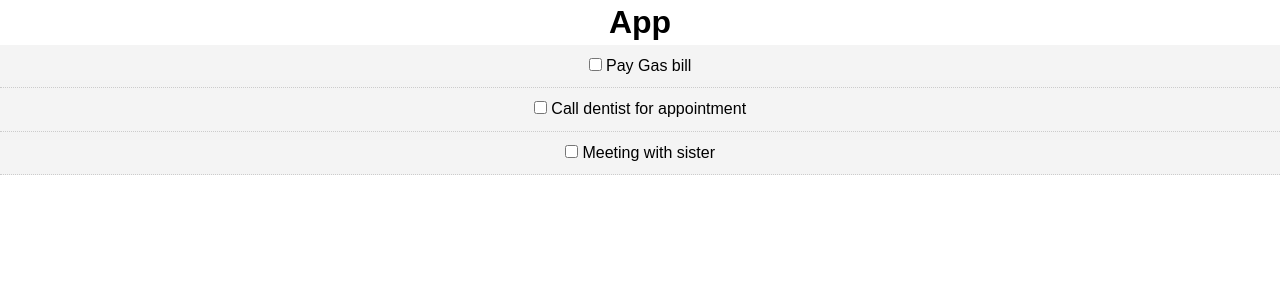
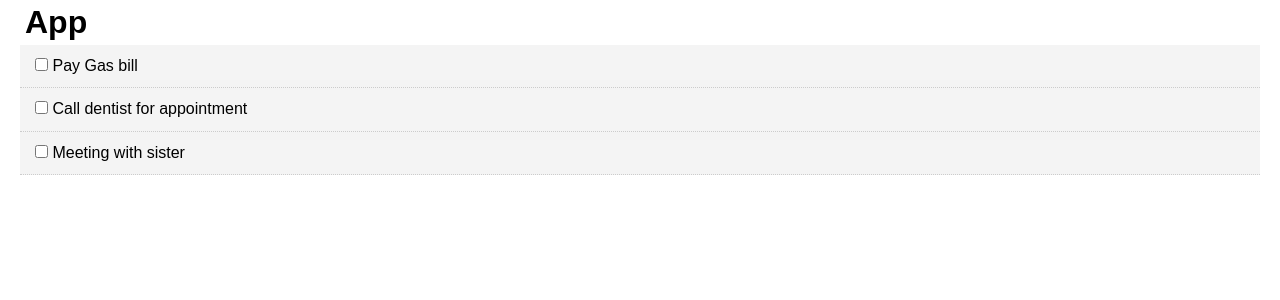
Before and after one commit to becc-mu/react-todo, a React (Create React App) app: page / in a window 1280 px wide. Shown: the top 300 px of the page. Built offline with nearby package versions, Linux system fonts and the light colour scheme; the HTML template or start-up script is replaced by a standard one.

Commit message:
some styling

```diff
--- a/src/App.css
+++ b/src/App.css
@@ -1,11 +1,7 @@
-.App {
-  text-align: center;
-}
-
 * {
   box-sizing: border-box;
   margin: 0;
-  padding: 0;
+  padding: 0 5px;
 }
 
 body {
```
